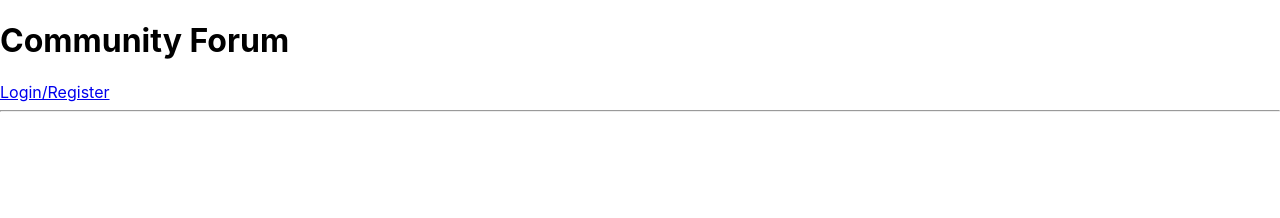
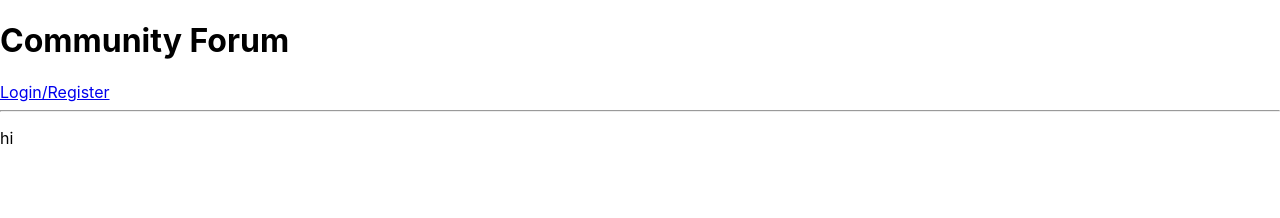
Before and after one commit to llsween95/neighborhood-app, a React (Create React App) app in the folder client/: page /posts/1 in a window 1280 px wide. Shown: the top 218 px of the page. Built offline with nearby package versions, Linux system fonts and the light colour scheme; no server answers.

Commit message:
starting get one post functionality

```diff
--- a/client/src/components/Main/Main.jsx
+++ b/client/src/components/Main/Main.jsx
@@ -5,6 +5,7 @@ import Register from './Register/Register'
 import ShowPosts from './Posts/ShowPosts'
 import CreatePost from './Posts/CreatePost'
 import UpdatePost from './Posts/UpdatePost'
+import PostItem from './Posts/PostItem'
 import { getAllPosts, createPost, deletePost, updatePost } from '../../services/posts'
 
 export default class Main extends Component {
@@ -75,7 +76,7 @@ export default class Main extends Component {
             />
           </>
         )} />
-        <Route path='/post/:id/edit' render={(props) => {
+        <Route path='/posts/:id/edit' render={(props) => {
           const postId = props.match.params.id;
           const post = this.state.posts.find(post => post.id === parseInt(postId));
           return <UpdatePost
@@ -85,6 +86,14 @@ export default class Main extends Component {
             getPosts={this.getPosts}
           />
         }} />
+        <Route path='/posts/:id' render={(props) => {
+          const postId = props.match.params.id;
+          const post = this.state.posts.find(post => post.id === parseInt(postId));
+          return <PostItem
+            post={post}
+            currentUser={this.props.currentUser}
+          />
+        }} />
       </main>
     )
   }
--- a/client/src/components/Main/Posts/PostItem.jsx
+++ b/client/src/components/Main/Posts/PostItem.jsx
@@ -0,0 +1,36 @@
+import React, { Component } from 'react'
+import { getOnePost } from '../../../services/posts';
+
+export default class PostItem extends Component {
+
+  state = {
+    post: null
+  }
+
+
+  componentDidMount() {
+    console.log('yert')
+    this.setPost()
+    console.log('yert2')
+  }
+
+  setPost = async () => {
+    const post = await getOnePost(this.props.post);
+    console.log(post)
+    this.setState({ post })
+  }
+
+
+
+
+  render() {
+    const { post } = this.state;
+    const { currentUser } = this.props;
+    return (
+      <div>
+        <p>hi</p>
+      </div>
+    )
+
+  }
+}
--- a/client/src/components/Main/Posts/ShowPosts.jsx
+++ b/client/src/components/Main/Posts/ShowPosts.jsx
@@ -1,4 +1,5 @@
 import React from 'react'
+import { Link } from 'react-router-dom'
 
 export default function ShowPosts(props) {
   const { allPosts, currentUser, deleteOnePost, history } = props
@@ -11,6 +12,7 @@ export default function ShowPosts(props) {
       <h3>Posts:</h3>
       {
         allPosts.map(p => (
+          <Link to='posts/:id' >
             <div style={styler} key={p && p.id}>
               <div>
                 <p key={p && p.id}>{p.user && p.user.name}</p>
@@ -18,7 +20,7 @@ export default function ShowPosts(props) {
                 {
                   currentUser && currentUser.id === (p && p.user_id) && (
                     <>
-                    <button onClick={() => history.push(`/post/${p.id}/edit`)}>Edit</button>
+                      <button onClick={() => history.push(`/posts/${p.id}/edit`)}>Edit</button>
                       <button onClick={() => { deleteOnePost(p.id) }}>Delete</button>
                     </>
                   )
@@ -29,6 +31,7 @@ export default function ShowPosts(props) {
                 <p>{comment.content}</p>
               ))}</p>
             </div>
+          </Link>
 
         )).reverse()
       }
```
Also changed, not shown: 1 other file (tests, documents, lock files or other folders). Lines whose indentation alone changed are shown as unchanged.
